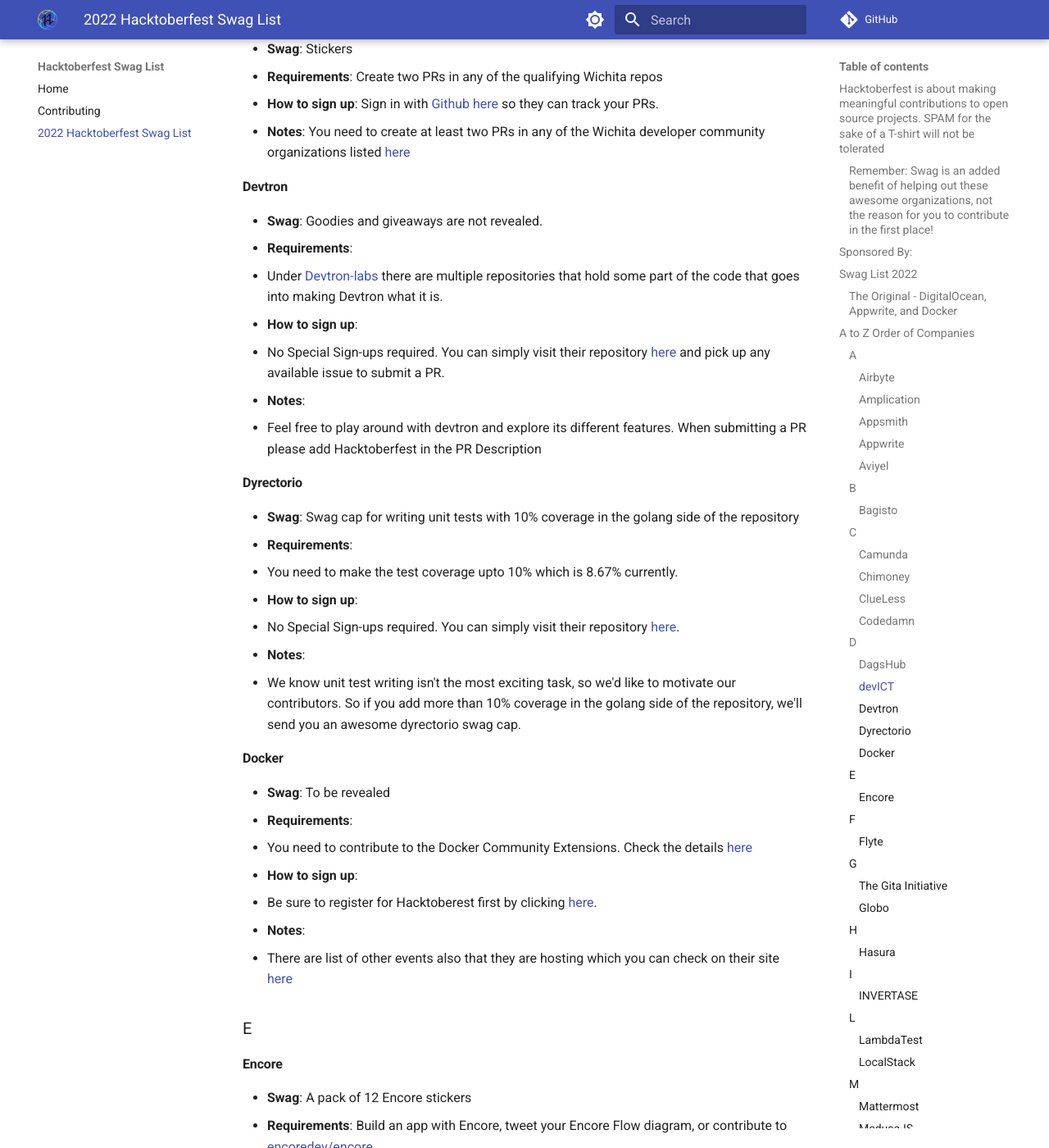
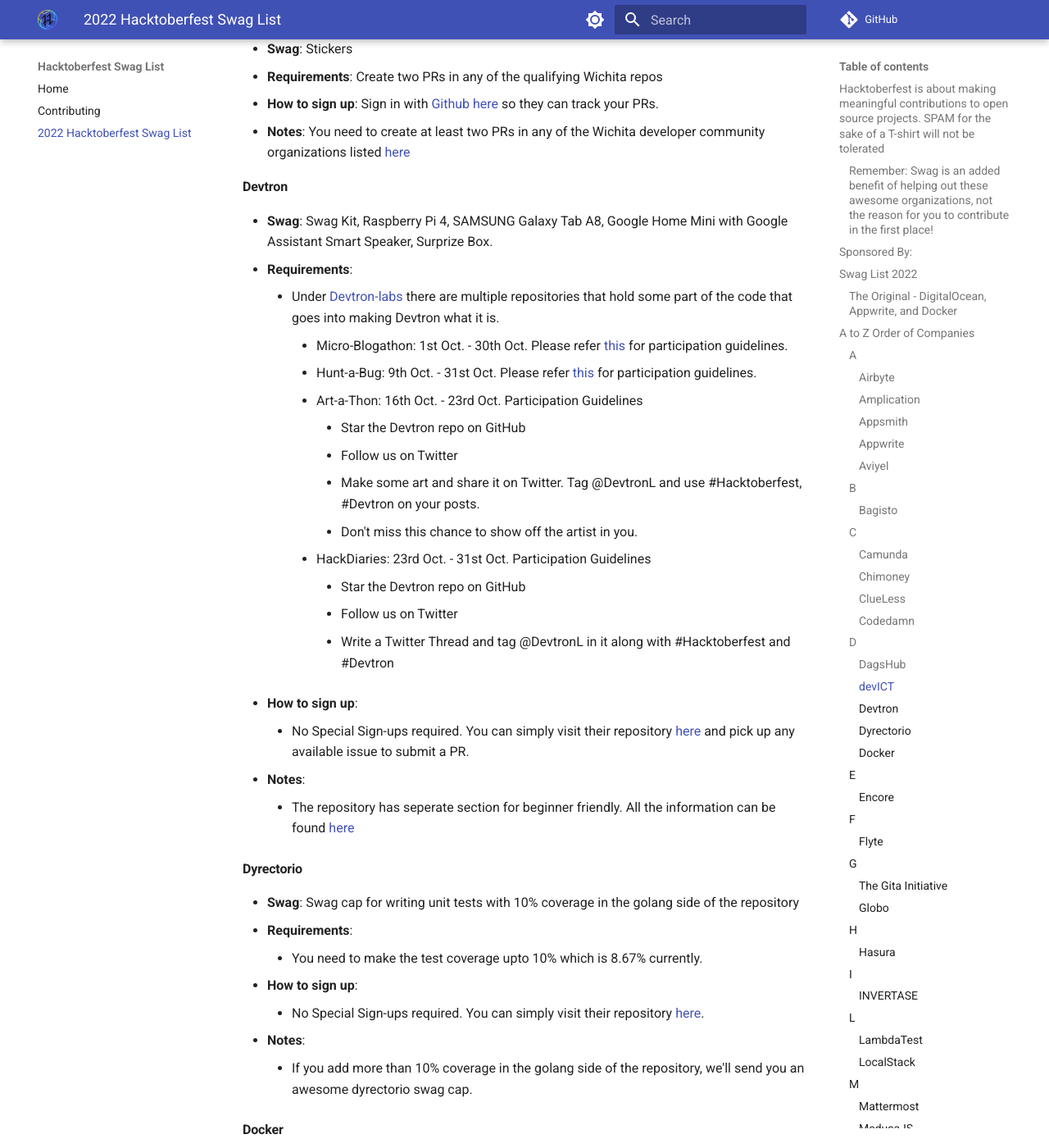
Before and after one commit to crweiner/hacktoberfest-swag-list, an MkDocs documentation site: the page built from docs/list.md, in a window 1280 px wide and 1400 px high, scrolled down 6668 px. Shown: the whole window at 82% size. Built offline with MkDocs 1.6.1 and Material for MkDocs 9.7.7, drawn with Linux system fonts in a browser that asks for light colours; plug-ins that fetch from the network failed and are left out; comment, search, counter and statistics services are not loaded; some of the changed text lies outside the part shown.

Commit message:
updated review changes for details

```diff
--- a/docs/list.md
+++ b/docs/list.md
@@ -199,33 +199,47 @@
 
 #### **Devtron**
 
-- **Swag**: Goodies and giveaways are not revealed.
+- **Swag**: Swag Kit, Raspberry Pi 4, SAMSUNG Galaxy Tab A8,  Google Home Mini with Google Assistant Smart Speaker, Surprize Box.
 - **Requirements**:
-  - Under [Devtron-labs](https://github.com/devtron-labs) there are multiple repositories that hold some part of the code that goes into making Devtron what it is.
+    - Under [Devtron-labs](https://github.com/devtron-labs) there are multiple repositories that hold some part of the code that goes into making Devtron what it is.
+        - Micro-Blogathon: 1st Oct. - 30th Oct. Please refer [this](https://github.com/devtron-labs/hacktoberfest2022/blob/main/Docs/blogathon-rules.md) for participation guidelines.
+        - Hunt-a-Bug: 9th Oct. - 31st Oct. Please refer [this](https://github.com/devtron-labs/hacktoberfest2022/blob/main/Docs/hunt-a-bug-rules.md) for participation guidelines.
+        - Art-a-Thon: 16th Oct. - 23rd Oct. Participation Guidelines
+            - Star the Devtron repo on GitHub
+            - Follow us on Twitter
+            - Make some art and share it on Twitter. Tag @DevtronL and use #Hacktoberfest, #Devtron on your posts.
+            - Don't miss this chance to show off the artist in you.
+        - HackDiaries: 23rd Oct. - 31st Oct. Participation Guidelines
+            - Star the Devtron repo on GitHub
+            - Follow us on Twitter
+            - Write a Twitter Thread and tag @DevtronL in it along with #Hacktoberfest and #Devtron
+
 - **How to sign up**:
-  - No Special Sign-ups required. You can simply visit their repository [here](https://github.com/devtron-labs/hacktoberfest2022) and pick up any available issue to submit a PR.
+    - No Special Sign-ups required. You can simply visit their repository [here](https://github.com/devtron-labs/hacktoberfest2022) and pick up any available issue to submit a PR.
 - **Notes**:
-  - Feel free to play around with devtron and explore its different features. When submitting a PR please add Hacktoberfest in the PR Description
+    - The repository has seperate section for beginner friendly. All the information can be found [here](https://github.com/devtron-labs/hacktoberfest2022)
 
 #### **Dyrectorio**
 
 - **Swag**: Swag cap for writing unit tests with 10% coverage in the golang side of the repository
 - **Requirements**:
-  - You need to make the test coverage upto 10% which is 8.67% currently.
+    - You need to make the test coverage upto 10% which is 8.67% currently.
 - **How to sign up**:
-  - No Special Sign-ups required. You can simply visit their repository [here](https://github.com/dyrector-io/dyrectorio/issues/241).
+    - No Special Sign-ups required. You can simply visit their repository [here](https://github.com/dyrector-io/dyrectorio/issues/241).
 - **Notes**:
-  - We know unit test writing isn't the most exciting task, so we'd like to motivate our contributors. So if you add more than 10% coverage in the golang side of the repository, we'll send you an awesome dyrectorio swag cap.
+    - If you add more than 10% coverage in the golang side of the repository, we'll send you an awesome dyrectorio swag cap.
 
 #### **Docker**
 
-- **Swag**: To be revealed
+- **Swag**: To be revealed soon
 - **Requirements**:
-  - You need to contribute to the Docker Community Extensions. Check the details [here](https://docker.github.io/hacktoberfest/)
+    - There are two different ways of participating.
+        - Build your own extension
+        - Contribute to an existing Open Source extension
 - **How to sign up**:
-  - Be sure to register for Hacktoberest first by clicking [here](https://hacktoberfest.com/profile/).
+    - Be sure to register for Hacktoberest first by clicking [here](https://hacktoberfest.com/profile/).
 - **Notes**:
-  - There are list of other events also that they are hosting which you can check on their site [here](https://docker.github.io/hacktoberfest/)
+    - There are list of other events also that they are hosting on 11th, 20th, 22nd Oct. Check more on their site [here](https://docker.github.io/hacktoberfest/)
 
 ### E
 
@@ -473,15 +487,15 @@
 
 - **Swag**: $50 Amazon Card (3 winners)
 - **Requirements**:
-  - All PR’s must be merged by November 2022.
-  - All contributions must follow all official rules from Hacktoberfest 2022.
-  - Any external service or plugin presented as part of the must be properly documented to understand how to run and test it.
+    - All PR’s must be merged by November 2022.
+    - All contributions must follow all official rules from Hacktoberfest 2022.
+    - Any external service or plugin presented as part of the must be properly documented to understand how to run and test it.
 - **How to sign up**:
-  - Should be eligible for official hacktoberfest, other than that no special signup process.
+    - Should be eligible for official hacktoberfest, other than that no special signup process.
 - **Issues**:
-  - Get started with the [issues at](https://github.com/openreplay/openreplay/issues).
+    - Get started with the [issues at](https://github.com/openreplay/openreplay/issues).
 - **Notes**:
-  - For more details [their Hacktoberfest page](https://blog.openreplay.com/its-hacktoberfest-and-were-here-for-it/).
+    - For more details [their Hacktoberfest page](https://blog.openreplay.com/its-hacktoberfest-and-were-here-for-it/).
 
 #### **OpenSearch**
 
@@ -595,14 +609,14 @@
 
 - **Swag**: StepZen goodies, Hacktoberfest swag
 - **Requirements**:
-  - Add a new integration or improve existing integration in StepZen repository.
-  - New PR and Issue are encouraged (Not required)
+    - Add a new integration or improve existing integration in StepZen repository.
+    - New PR and Issue are encouraged (Not required)
 - **How to sign up**:
-  - Should be eligible for official hacktoberfest, other than that no special requirement.
+    - Should be eligible for official hacktoberfest, other than that no special requirement.
 - **Issues**:
-  - Find all the open source repo issues [in this StepZen GitHub project view here.](https://github.com/stepzen-dev/examples/issues).
+    - Find all the open source repo issues [in this StepZen GitHub project view here.](https://github.com/stepzen-dev/examples/issues).
 - **Notes**:
-  - For more details [their Hacktoberfest page](https://stepzen.com/blog/stepzen-hacktoberfest-2022).
+    - For more details [their Hacktoberfest page](https://stepzen.com/blog/stepzen-hacktoberfest-2022).
 
 #### **SuiteCRM**
 
@@ -663,15 +677,17 @@
 
 #### **Zyte**
 
-- **Swag**: Hacktoberfest swag, Zyte swag
+- **Swag**: Zyte swag
 - **Requirements**:
     - The first 20 participants to get a PR accepted on those projects will win Zyte Swag.
-    - Fill this [form](https://share.hsforms.com/18bF2UnWKRmKx8AgRX-1AAg2lm14) to apply for zyte swag after PR acceptance.
+    - You can contribute to their following repos
+        - [ZyteData](https://github.com/zytedata)
+        - [ScrapingHub](https://github.com/scrapinghub/)
+        - [Scrapy](https://github.com/scrapy)
+        - [Scrapy-plugins](https://github.com/scrapy-plugins/)
 - **How to sign up**:
-    - Register offically at [hacktoberfest](https://hacktoberfest.com/participation/)
-- **Issues**:
-    - Check the list of open sourec repos by Zyte [here](https://www.zyte.com/blog/hacktoberfest-2022/)
-- **Notes**: You only need to fill [this]() form after one of your pull requests is accepted
+    - Fill this [form](https://share.hsforms.com/18bF2UnWKRmKx8AgRX-1AAg2lm14) to apply for zyte swag after any one PR acceptance.
+- **Notes**:  For more information check their [Hacktoberfest page](https://www.zyte.com/blog/hacktoberfest-2022/)
 
 ---
 
```
